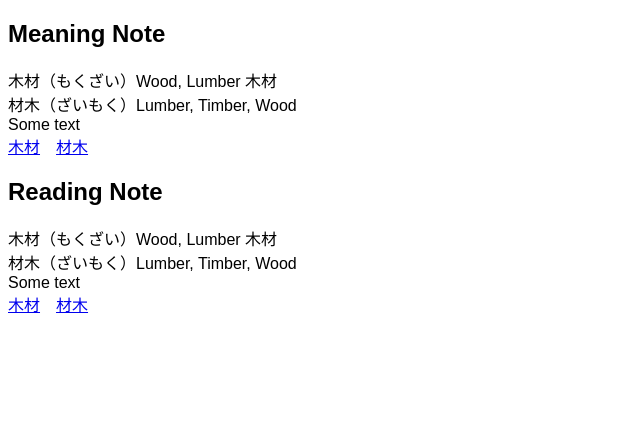
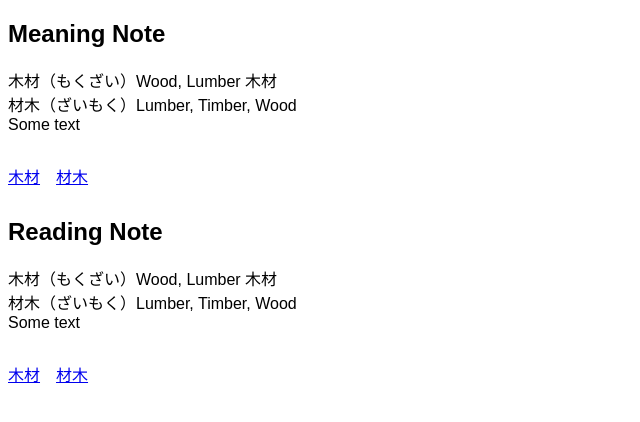
Before and after one commit to mark-hennessy/wanikani-vocab-note-linker, a website built with Parcel: page index.html in a window 1280 px wide. Shown: the whole page, without its empty margins (0-640 px from the left). Built offline with nearby package versions, Linux system fonts and the light colour scheme.

Commit message:
Updated style

```diff
--- a/src/index.js
+++ b/src/index.js
@@ -49,6 +49,7 @@ const linkify = noteClassName => {
   const enhancedNote = links.join('　');
 
   const linkElement = document.createElement('div');
+  linkElement.style = 'margin-top: 0; margin-bottom: 0;';
   linkElement.innerHTML = enhancedNote;
 
   noteElement.parentElement.appendChild(linkElement);
--- a/src/styles.css
+++ b/src/styles.css
@@ -1,3 +1,7 @@
 body {
   font-family: sans-serif;
 }
+
+div {
+  margin-bottom: 30px;
+}
```
